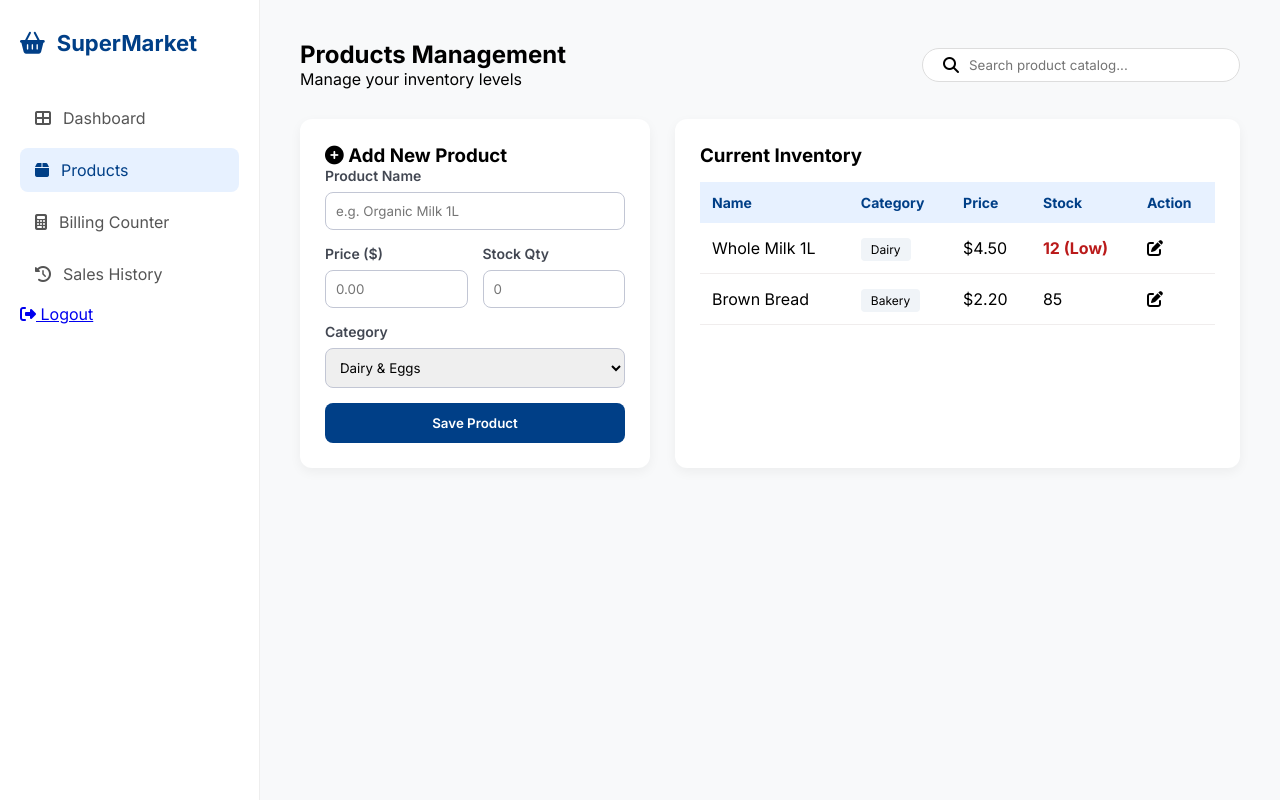
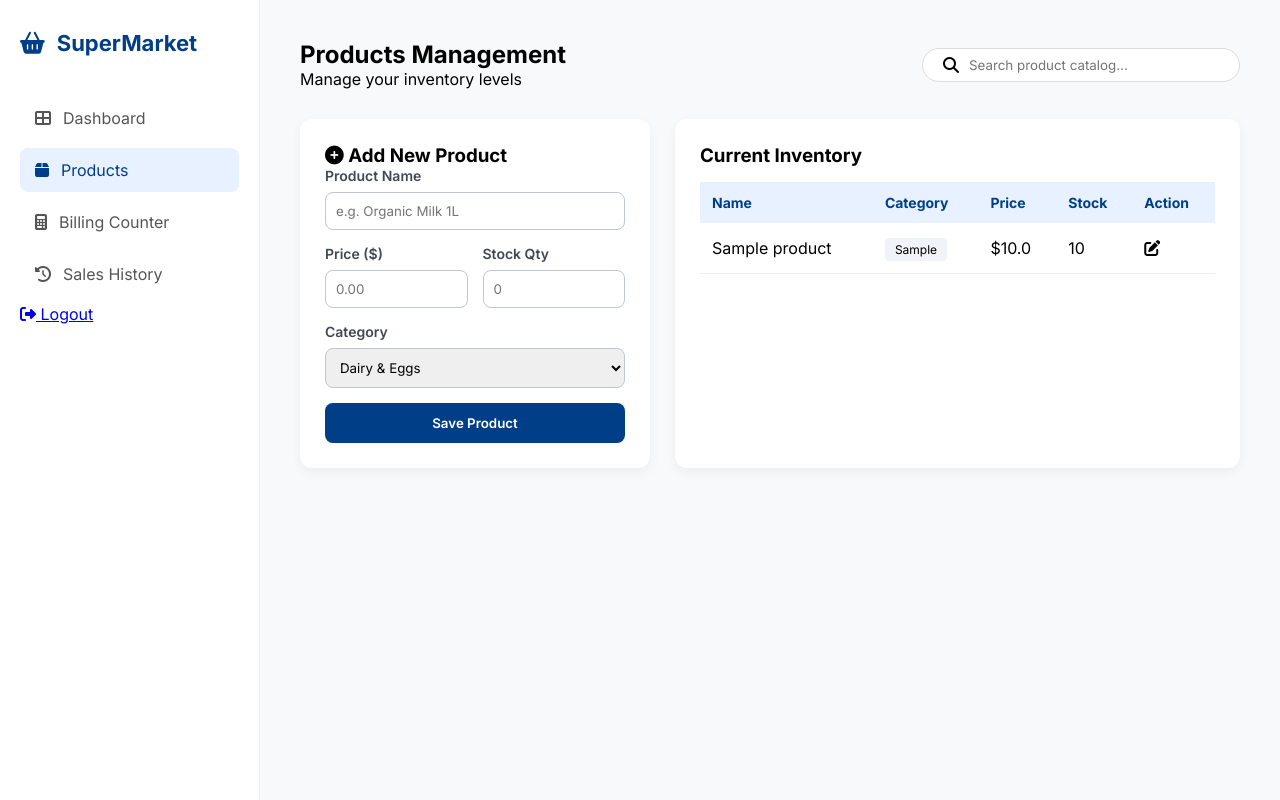
Before and after one commit to YashParmar88/SuperMarket-POS, a Flask app: page /products in a window 1280 px wide. Run offline with Flask 3, Linux system fonts and the light colour scheme; the visitor is signed in with stand-in values (Sample User, id 1); tables that the repository leaves empty hold one stand-in row (values such as "Sample post").

Commit message:
Day 7: Added SQLite database and dynamic product management

```diff
--- a/app.py
+++ b/app.py
@@ -1,3 +1,38 @@
+import sqlite3
+
+# Function to connect to the SQLite database
+def get_db_connection():
+    # This creates a connection to supermarket.db file
+    conn = sqlite3.connect('supermarket.db')
+    conn.row_factory = sqlite3.Row # This helps to access columns by name
+    return conn
+
+# Create the products table if it doesn't exist
+def init_db():
+    conn = get_db_connection()
+    # Creating a table for products with necessary columns
+    conn.execute('''
+        CREATE TABLE IF NOT EXISTS products (
+            id INTEGER PRIMARY KEY AUTOINCREMENT,
+            name TEXT NOT NULL,
+            category TEXT NOT NULL,
+            price REAL NOT NULL,
+            stock INTEGER NOT NULL
+        )
+    ''')
+    conn.commit()
+    conn.close()
+
+# Initialize the database when the script starts
+init_db()
+
+
+
+
+
+
+
+
 from flask import Flask, render_template, request, redirect, url_for, flash, session
 
 app = Flask(__name__)
@@ -35,11 +70,41 @@ def dashboard():
     return render_template('dashboard.html')
 
 # Page 3: Products Management Route (Protected)
+# Updated Page 3: Products Management Route with Database
 @app.route('/products')
 def products():
+    # Security check
     if 'user' not in session:
         return redirect(url_for('login'))
-    return render_template('products.html')
+
+    # Fetch all items from the database to display in the table
+    conn = get_db_connection()
+    db_products = conn.execute('SELECT * FROM products').fetchall()
+    conn.close()
+
+    return render_template('products.html', products=db_products)
+
+# New Route to handle adding a product (POST method)
+@app.route('/add_product', methods=['POST'])
+def add_product():
+    if 'user' not in session:
+        return redirect(url_for('login'))
+
+    # Collect data from the HTML form fields
+    name = request.form.get('name')
+    category = request.form.get('category')
+    price = request.form.get('price')
+    stock = request.form.get('stock')
+
+    # Save the new product into the database
+    conn = get_db_connection()
+    conn.execute('INSERT INTO products (name, category, price, stock) VALUES (?, ?, ?, ?)',
+                 (name, category, price, stock))
+    conn.commit()
+    conn.close()
+
+    # Redirect back to the products page to see the new entry
+    return redirect(url_for('products'))
 
 # Page 4: Billing Counter Route (Protected)
 @app.route('/billing')
@@ -64,5 +129,9 @@ def logout():
     return redirect(url_for('login'))
 
 
+
+
+
+
 if __name__ == '__main__':
     app.run(debug=True)
--- a/templates/products.html
+++ b/templates/products.html
@@ -51,7 +51,7 @@
                 <!-- Left: Form to Add New Product -->
                 <div class="data-card">
                     <h3><i class="fas fa-plus-circle"></i> Add New Product</h3>
-                    <form class="entry-form">
+                    <form class="entry-form" action="/add_product" method="POST">
                         <div class="form-field">
                             <label>Product Name</label>
                             <input type="text" placeholder="e.g. Organic Milk 1L">
@@ -94,20 +94,21 @@
                         </thead>
                         <tbody>
                             <!-- Demo data for your presentation -->
-                            <tr>
-                                <td>Whole Milk 1L</td>
-                                <td><span class="type-tag">Dairy</span></td>
-                                <td>$4.50</td>
-                                <td class="low-stock-alert">12 (Low)</td>
-                                <td><i class="fas fa-edit action-icon"></i></td>
-                            </tr>
-                            <tr>
-                                <td>Brown Bread</td>
-                                <td><span class="type-tag">Bakery</span></td>
-                                <td>$2.20</td>
-                                <td>85</td>
-                                <td><i class="fas fa-edit action-icon"></i></td>
-                            </tr>
+                            <!-- Using a loop to display real data from the database -->
+<tbody>
+    {% for item in products %}
+    <tr>
+        <td>{{ item['name'] }}</td>
+        <td><span class="type-tag">{{ item['category'] }}</span></td>
+        <td>${{ item['price'] }}</td>
+        <!-- CSS logic: If stock is below 10, show red alert class -->
+        <td class="{% if item['stock'] < 10 %}low-stock-alert{% endif %}">
+            {{ item['stock'] }}
+        </td>
+        <td><i class="fas fa-edit action-icon"></i></td>
+    </tr>
+    {% endfor %}
+</tbody>
                         </tbody>
                     </table>
                 </div>
```
